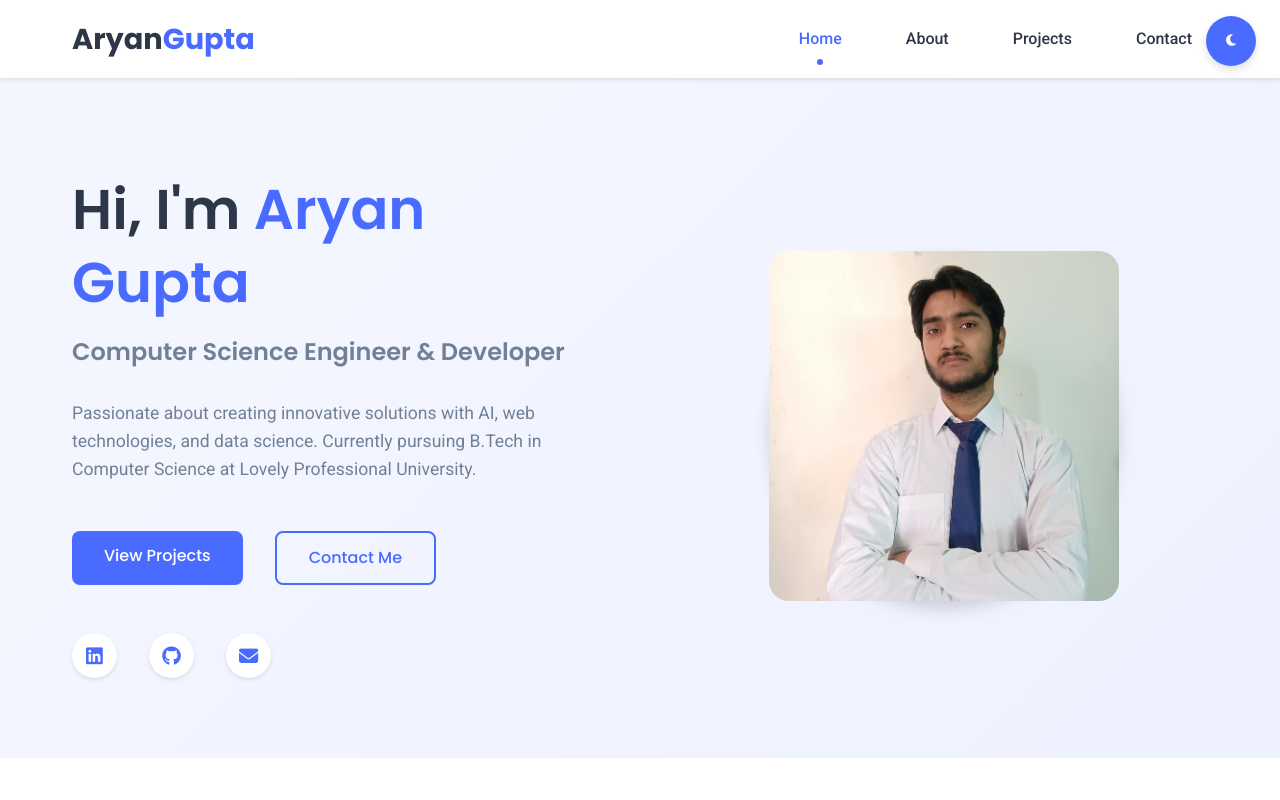
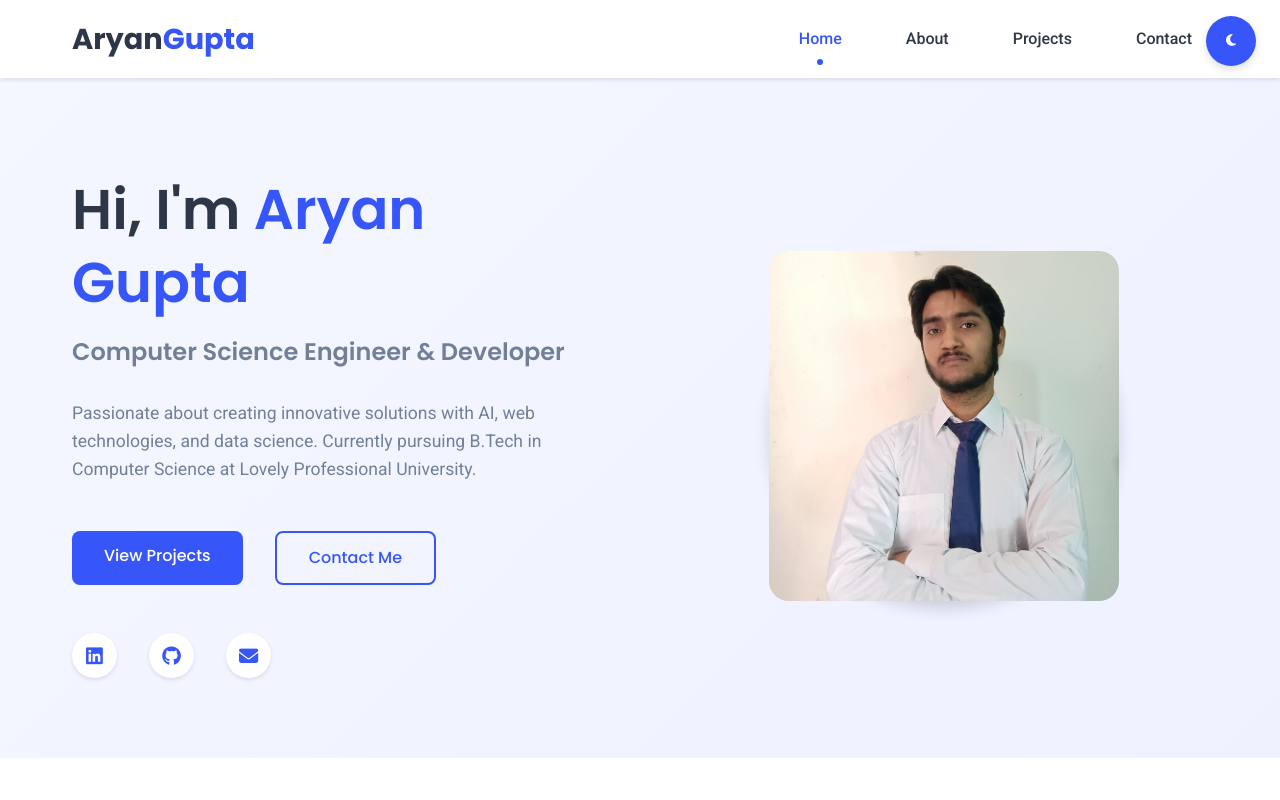
Before and after one commit to aryanishan/Portfolio, a plain HTML site: page index.html in a window 1280 px wide. Shown: the top 800 px of the page. Drawn offline with Linux system fonts and the light colour scheme.

Commit message:
Updatad css

```diff
--- a/css/style.css
+++ b/css/style.css
@@ -1,7 +1,7 @@
 /* CSS Variables for Light Theme */
 :root {
     /* Colors */
-    --primary-color: #4a6bff;
+    --primary-color: #3656fa;
     --secondary-color: #ff6b6b;
     --accent-color: #5cd85a;
     --dark-color: #2d3748;
```
